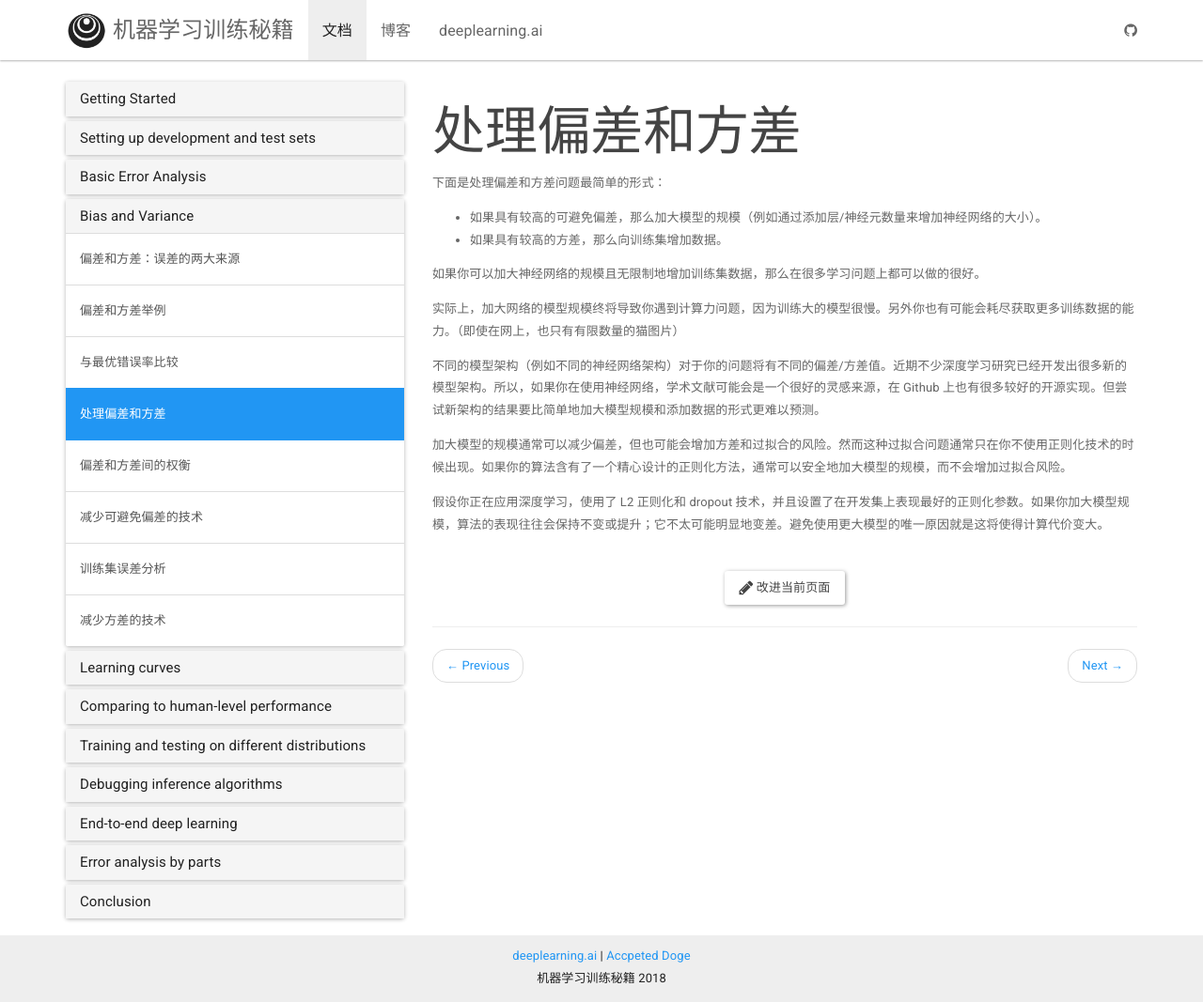
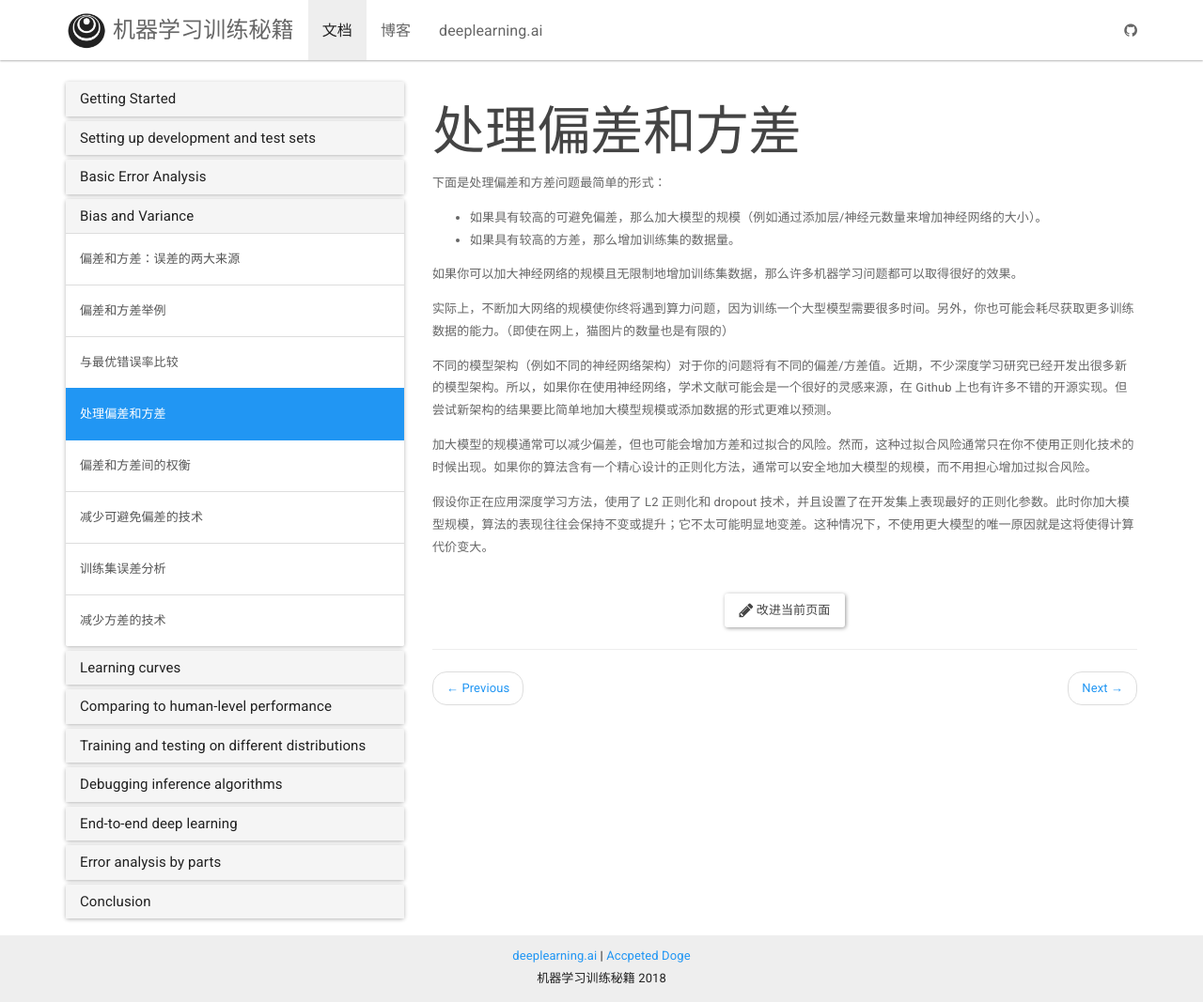
Before and after one commit to deeplearning-ai/machine-learning-yearning-cn, a Jekyll site: the page built from _docs/Bias and Variance/ch23.md, in a window 1280 px wide and 1067 px high. Shown: the whole window at 94% size. Built offline with Jekyll 4.4.1, drawn with Linux system fonts in a browser that asks for light colours; nearby versions of some CDN libraries.

Commit message:
Update ch23.md (#40)

```diff
--- a/_docs/Bias and Variance/ch23.md
+++ b/_docs/Bias and Variance/ch23.md
@@ -6,14 +6,14 @@ permalink: /docs/ch23/
 下面是处理偏差和方差问题最简单的形式：
 
 - 如果具有较高的可避免偏差，那么加大模型的规模（例如通过添加层/神经元数量来增加神经网络的大小）。
-- 如果具有较高的方差，那么向训练集增加数据。
+- 如果具有较高的方差，那么增加训练集的数据量。
 
-如果你可以加大神经网络的规模且无限制地增加训练集数据，那么在很多学习问题上都可以做的很好。
+如果你可以加大神经网络的规模且无限制地增加训练集数据，那么许多机器学习问题都可以取得很好的效果。
 
-实际上，加大网络的模型规模终将导致你遇到计算力问题，因为训练大的模型很慢。另外你也有可能会耗尽获取更多训练数据的能力。（即使在网上，也只有有限数量的猫图片）
+实际上，不断加大网络的规模使你终将遇到算力问题，因为训练一个大型模型需要很多时间。另外，你也可能会耗尽获取更多训练数据的能力。（即使在网上，猫图片的数量也是有限的）
 
-不同的模型架构（例如不同的神经网络架构）对于你的问题将有不同的偏差/方差值。近期不少深度学习研究已经开发出很多新的模型架构。所以，如果你在使用神经网络，学术文献可能会是一个很好的灵感来源，在 Github 上也有很多较好的开源实现。但尝试新架构的结果要比简单地加大模型规模和添加数据的形式更难以预测。
+不同的模型架构（例如不同的神经网络架构）对于你的问题将有不同的偏差/方差值。近期，不少深度学习研究已经开发出很多新的模型架构。所以，如果你在使用神经网络，学术文献可能会是一个很好的灵感来源，在 Github 上也有许多不错的开源实现。但尝试新架构的结果要比简单地加大模型规模或添加数据的形式更难以预测。
 
-加大模型的规模通常可以减少偏差，但也可能会增加方差和过拟合的风险。然而这种过拟合问题通常只在你不使用正则化技术的时候出现。如果你的算法含有了一个精心设计的正则化方法，通常可以安全地加大模型的规模，而不会增加过拟合风险。
+加大模型的规模通常可以减少偏差，但也可能会增加方差和过拟合的风险。然而，这种过拟合风险通常只在你不使用正则化技术的时候出现。如果你的算法含有一个精心设计的正则化方法，通常可以安全地加大模型的规模，而不用担心增加过拟合风险。
 
-假设你正在应用深度学习，使用了 L2 正则化和 dropout 技术，并且设置了在开发集上表现最好的正则化参数。如果你加大模型规模，算法的表现往往会保持不变或提升；它不太可能明显地变差。避免使用更大模型的唯一原因就是这将使得计算代价变大。
+假设你正在应用深度学习方法，使用了 L2 正则化和 dropout 技术，并且设置了在开发集上表现最好的正则化参数。此时你加大模型规模，算法的表现往往会保持不变或提升；它不太可能明显地变差。这种情况下，不使用更大模型的唯一原因就是这将使得计算代价变大。
```
